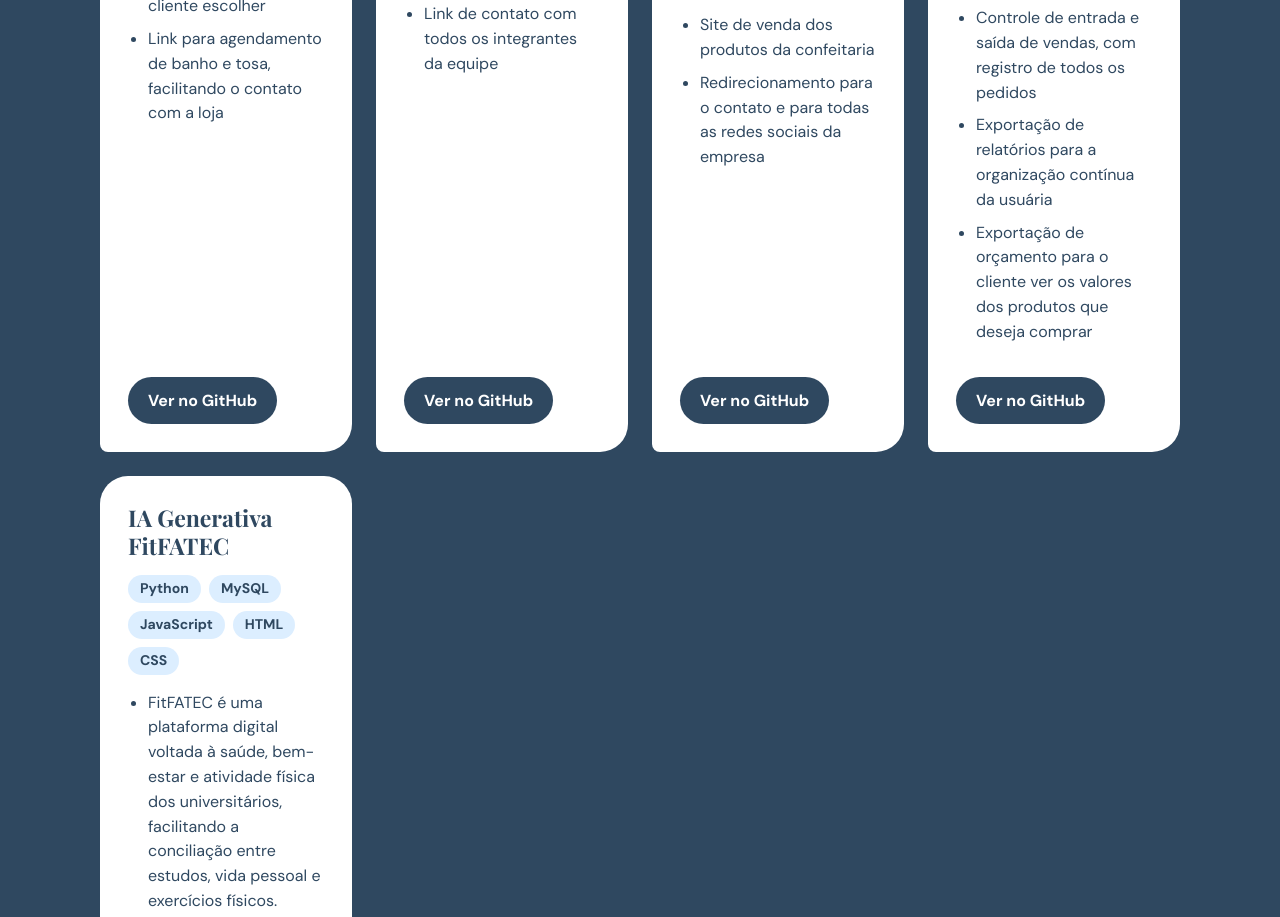
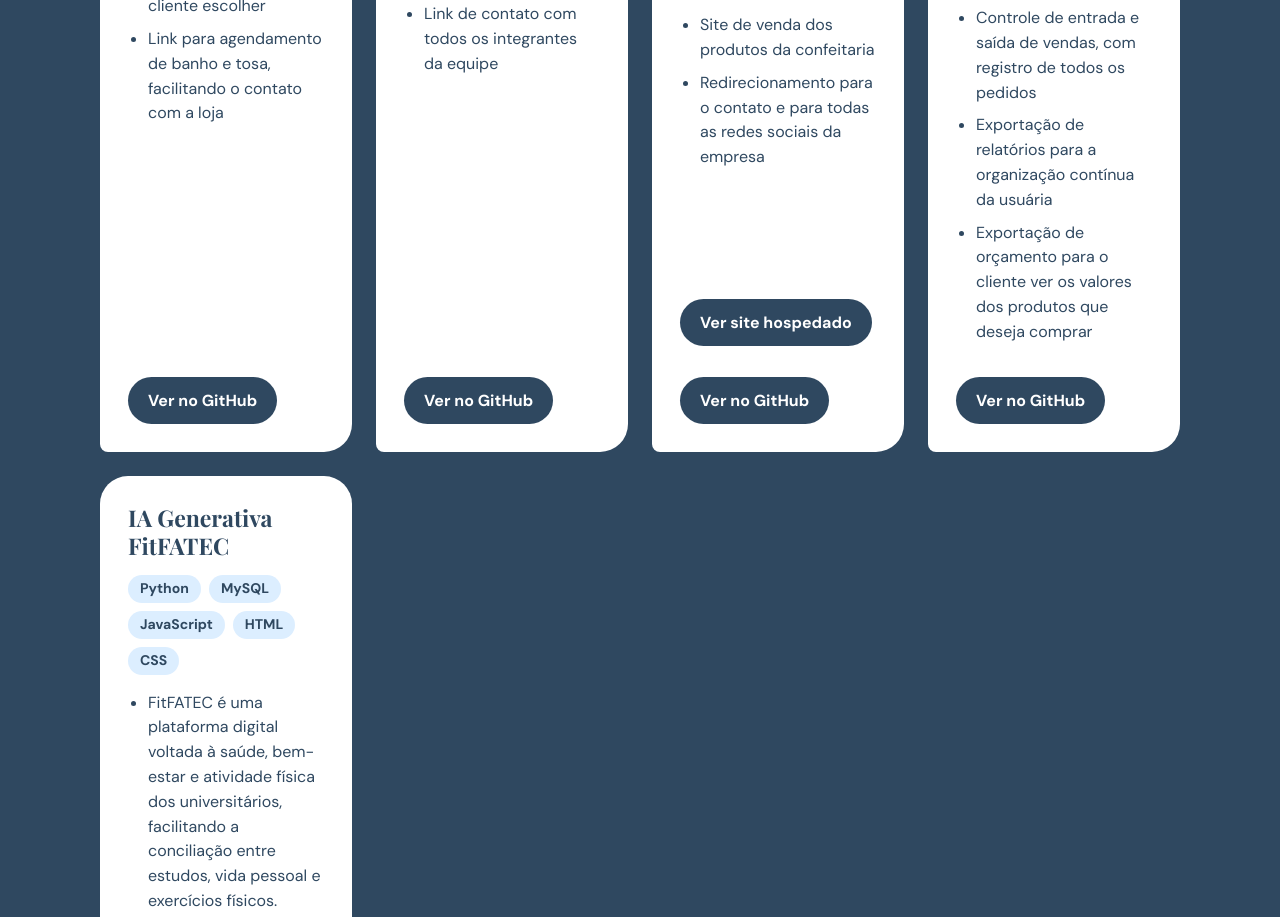
Before and after one commit to Yuri2902/Meu_Portifolio, a plain HTML site: page index.html in a window 1280 px wide. Shown: the part 4465-5382 px from the top of the page. Drawn offline with nearby package versions, Linux system fonts and the light colour scheme.

Commit message:
Adicionando link da hospedagem de um card

```diff
--- a/index.html
+++ b/index.html
@@ -135,6 +135,8 @@
                     <li>Site de venda dos produtos da confeitaria</li>
                     <li>Redirecionamento para o contato e para todas as redes sociais da empresa</li>
                 </ul>
+                <a href="https://confeitaria-artesanal.site.je/index.php" target="_blank" rel="noopener">Ver site hospedado</a>
+                &nbsp;&nbsp;&nbsp;
                 <a href="https://github.com/Yuri2902/Meu_Portifolio.git" target="_blank" rel="noopener">Ver no GitHub</a>
             </article>
             <article class="card revelar">
```
